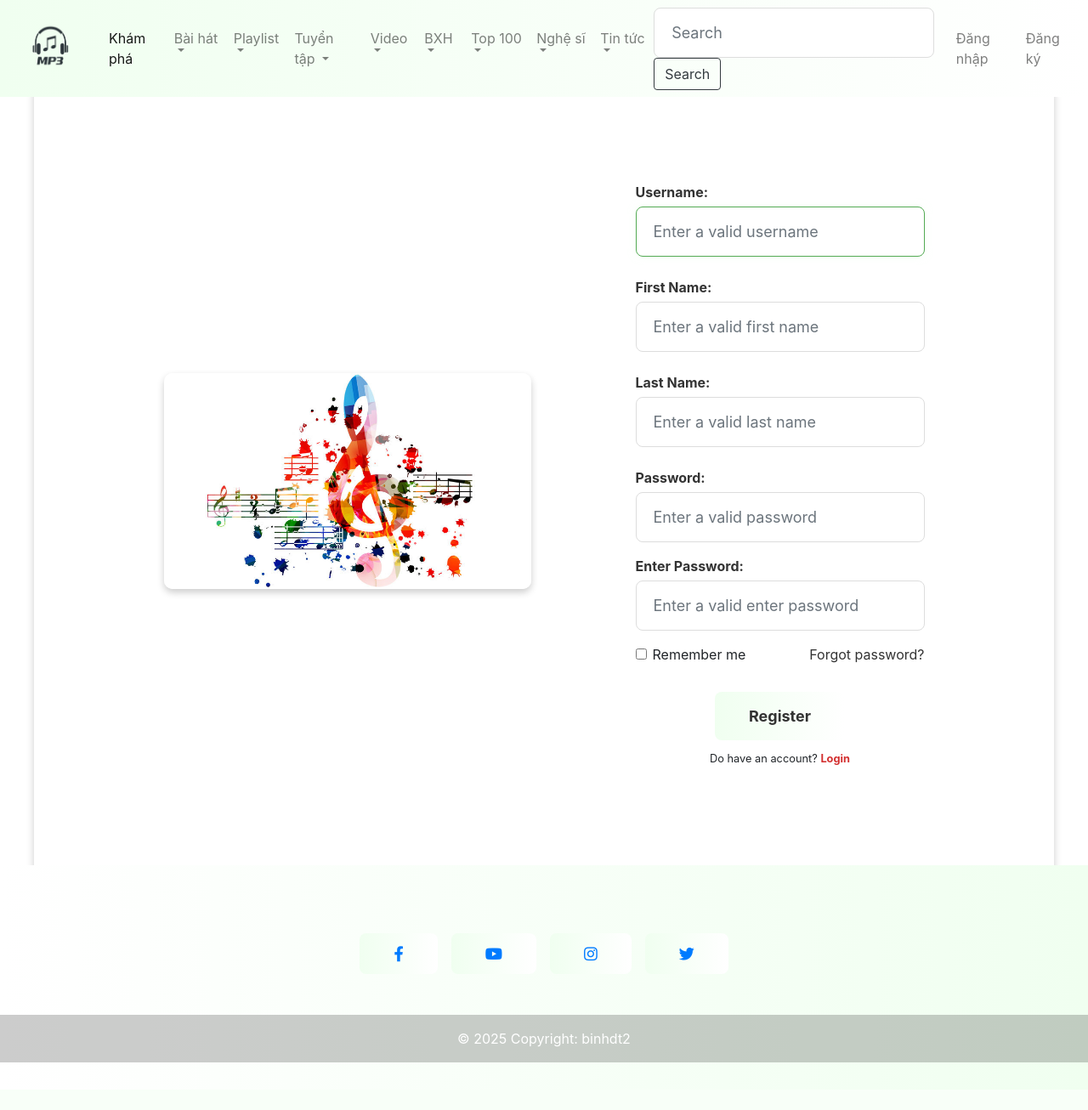
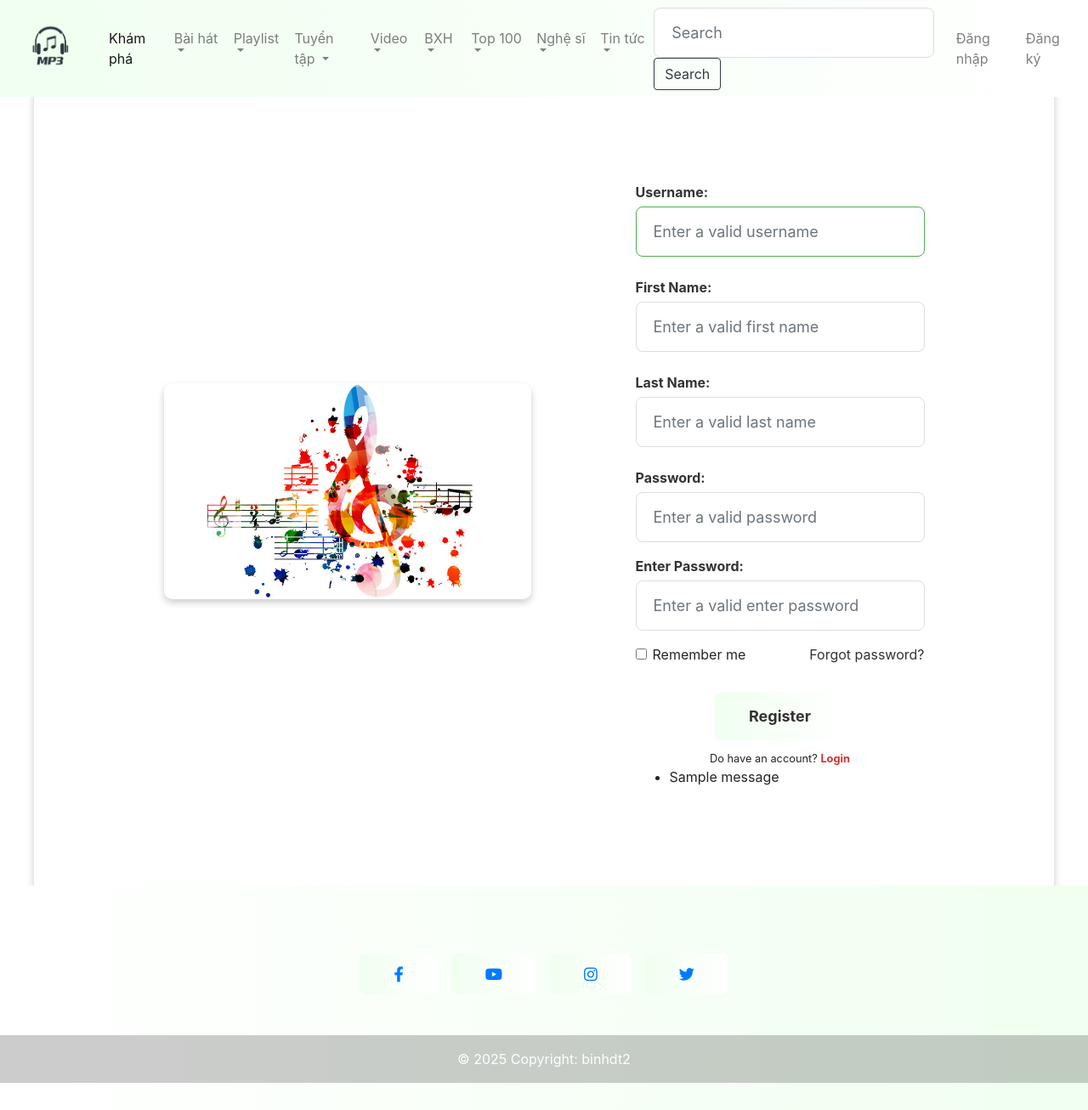
Before and after one commit to BinhDepTraiVaiCaLoz/ChiaSeNhac, a Django app: page /register/ in a window 1280 px wide. Shown: the whole page at 85% size. Before the commit the page ends 1250 px from the top, so only its background shows below. Run offline with Django 5.2, Linux system fonts and the light colour scheme; data comes from the database, SQL or seed files in the repository; one stand-in notice (Sample message) is shown; some libraries are stand-ins or nearby versions.

Commit message:
add fix bug register

```diff
--- a/app/form.py
+++ b/app/form.py
@@ -25,7 +25,6 @@ class CreateUserForm(UserCreationForm):
                 profile_picture=self.cleaned_data.get('profile_picture')
             )
         return user
-
 
 class RegistrationForm(forms.Form):
     username = forms.CharField(
--- a/app/models.py
+++ b/app/models.py
@@ -24,7 +24,7 @@ class Profile(models.Model):
     @receiver(post_save, sender=User)
     def create_profile(sender, instance, created, **kwargs):
         if created:
-            Profile.objects.create(user=instance)
+            Profile.objects.get_or_create(user=instance)
 
     @receiver(post_save, sender=User)
     def save_user_profile(sender, instance, **kwargs):
--- a/app/templates/app/register.html
+++ b/app/templates/app/register.html
@@ -59,12 +59,10 @@
               <p class="small fw-bold mt-2 pt-1 mb-0">Do have an account? <a href="{% url 'login' %}"
                   class="link-danger">Login</a></p>
             </div>
-            {% if form.errors %}
+            {% if messages %}
                 <ul>
-                    {% for field, errors in form.errors.items %}
-                        {% for error in errors %}
-                            <li>{{ error }}</li>
-                        {% endfor %}
+                    {% for message in messages %}
+                        <li>{{ message }}</li>
                     {% endfor %}
                 </ul>
             {% endif %}
```
